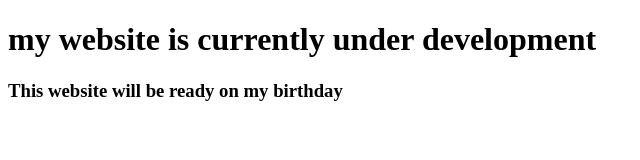
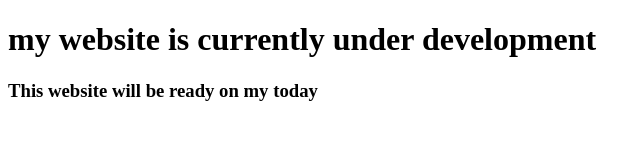
Before and after one commit to Idrisapatira/mysite, a plain HTML site: page index.html in a window 1280 px wide. Shown: the full height of the page, 0-640 px from the left. Drawn offline with Linux system fonts and the light colour scheme.

Commit message:
Update index.html

```diff
--- a/index.html
+++ b/index.html
@@ -9,6 +9,6 @@
 <body>
     <h1>my website is currently under development</h1>
 
-    <h3>This website will be ready on my birthday</h3>
+    <h3>This website will be ready on my today</h3>
 </body>
 </html>
```
